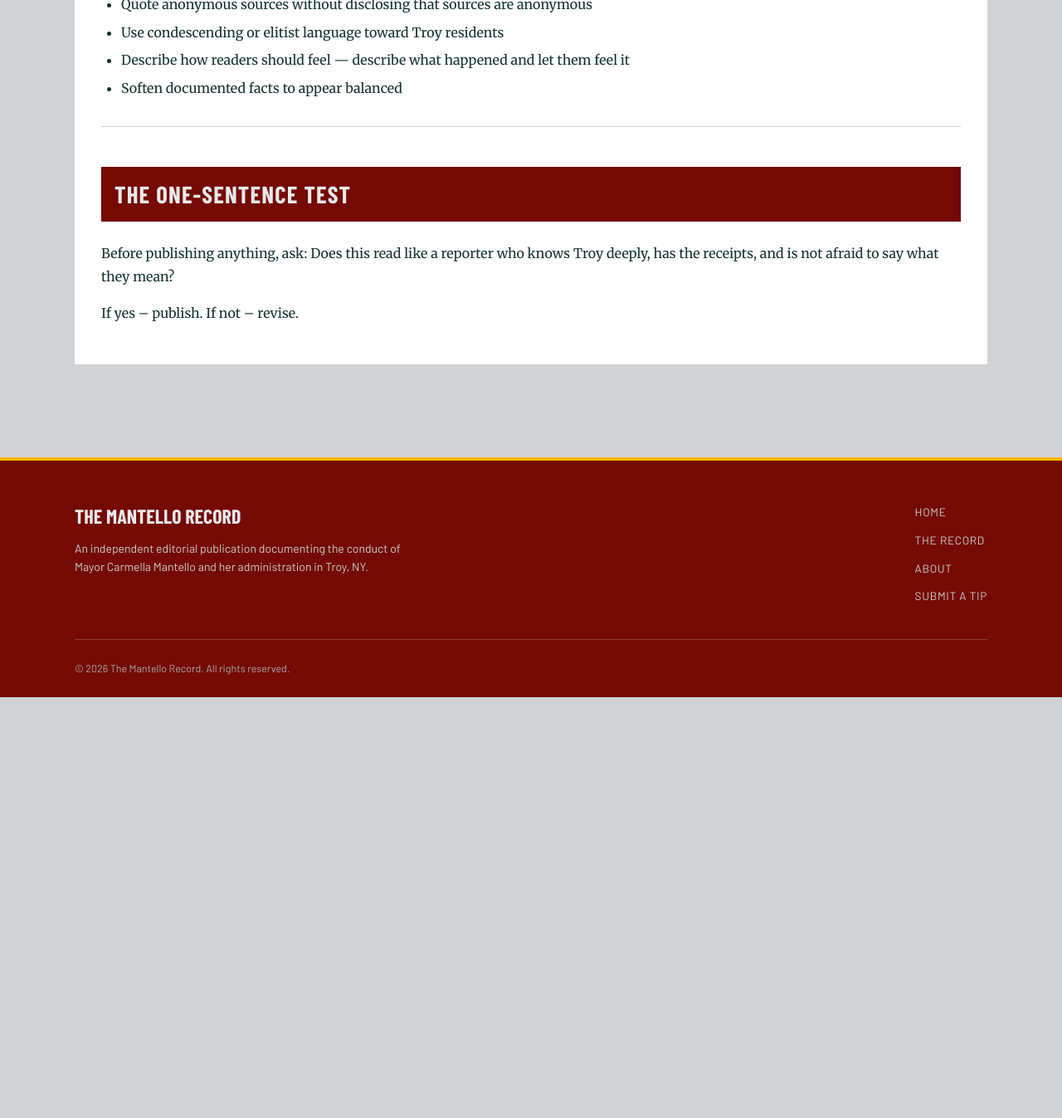
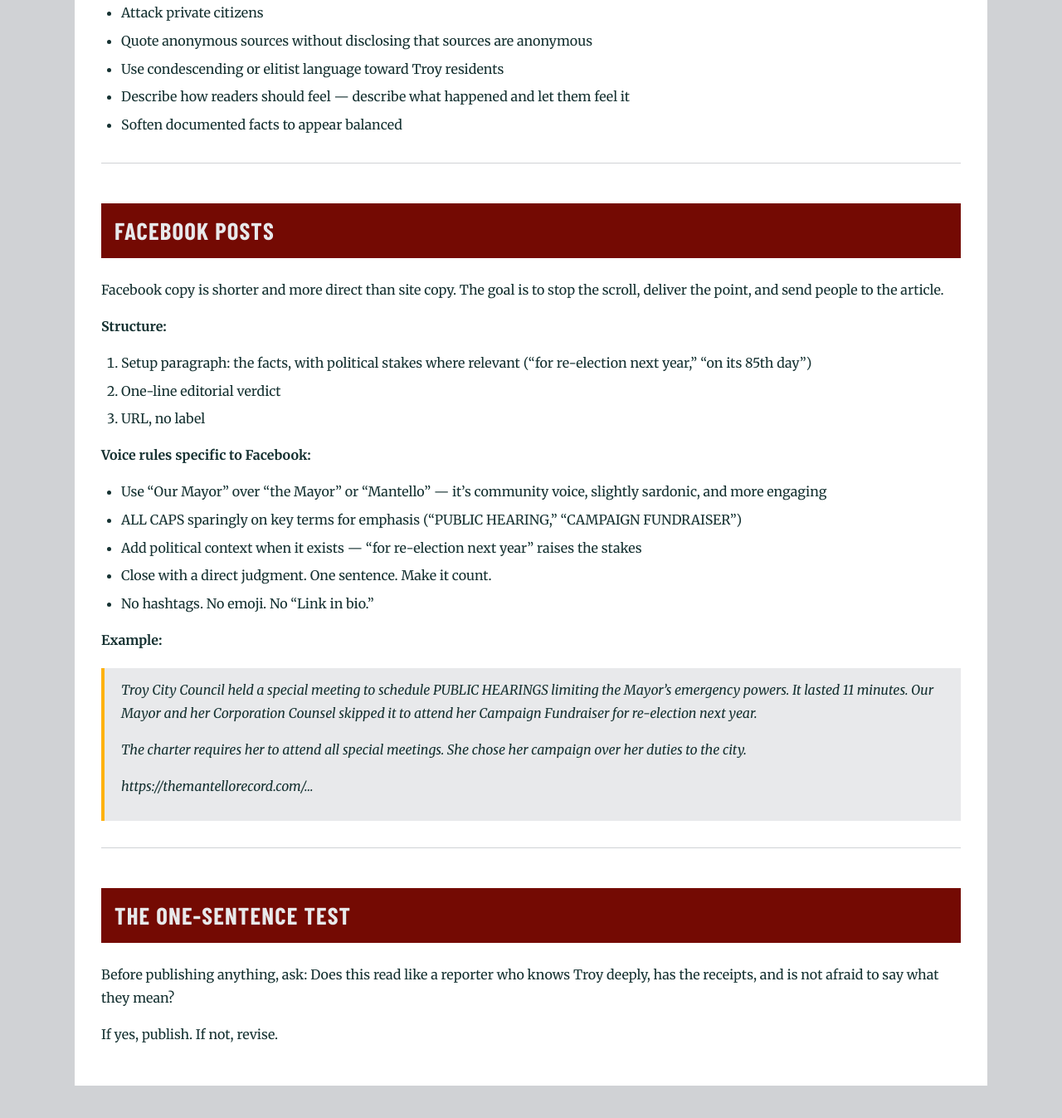
Before and after one commit to MdevitSEC/the-mantello-record, a Jekyll site: the page built from VOICE_GUIDE.md, in a window 1280 px wide and 1400 px high, scrolled down 6036 px. Shown: the top 1347 px of the window at 83% size. Built offline with Jekyll 4.4.1, drawn with Linux system fonts in a browser that asks for light colours; some web fonts are replaced; our own code applies the rules of GitHub Pages for plain Markdown files; before the commit the page ends 6876 px from its top, so only the background shows below that; some of the changed text lies outside the part shown.

Commit message:
Add Facebook post style guide; fix em dash in one-sentence test

```diff
--- a/VOICE_GUIDE.md
+++ b/VOICE_GUIDE.md
@@ -49,6 +49,7 @@ This publication has a voice. Use it.
 | **Full articles** | Precise, Editorial | Reported voice with clear authorial perspective. Not a press release, not a rant. |
 | **About / mission pages** | Direct, Editorial | Declare the publication's purpose plainly. |
 | **Tip submission page** | Direct, Warm | The one place warmth is appropriate — people sending tips need to feel safe. |
+| **Facebook posts** | Direct, Community | See Facebook section below. |
 
 ---
 
@@ -176,8 +177,33 @@ Every entry in The Mantello Record should read the way a sharp city hall beat re
 
 ---
 
+## Facebook Posts
+
+Facebook copy is shorter and more direct than site copy. The goal is to stop the scroll, deliver the point, and send people to the article.
+
+**Structure:**
+1. Setup paragraph: the facts, with political stakes where relevant ("for re-election next year," "on its 85th day")
+2. One-line editorial verdict
+3. URL, no label
+
+**Voice rules specific to Facebook:**
+- Use "Our Mayor" over "the Mayor" or "Mantello" — it's community voice, slightly sardonic, and more engaging
+- ALL CAPS sparingly on key terms for emphasis ("PUBLIC HEARING," "CAMPAIGN FUNDRAISER")
+- Add political context when it exists — "for re-election next year" raises the stakes
+- Close with a direct judgment. One sentence. Make it count.
+- No hashtags. No emoji. No "Link in bio."
+
+**Example:**
+> Troy City Council held a special meeting to schedule PUBLIC HEARINGS limiting the Mayor's emergency powers. It lasted 11 minutes. Our Mayor and her Corporation Counsel skipped it to attend her Campaign Fundraiser for re-election next year.
+>
+> The charter requires her to attend all special meetings. She chose her campaign over her duties to the city.
+>
+> https://themantellorecord.com/...
+
+---
+
 ## The One-Sentence Test
 
 Before publishing anything, ask: Does this read like a reporter who knows Troy deeply, has the receipts, and is not afraid to say what they mean?
 
-If yes -- publish. If not -- revise.
+If yes, publish. If not, revise.
```
